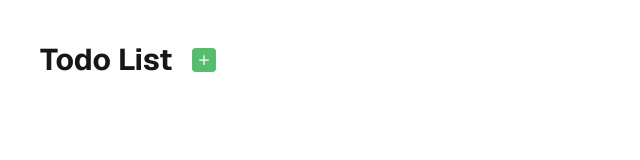
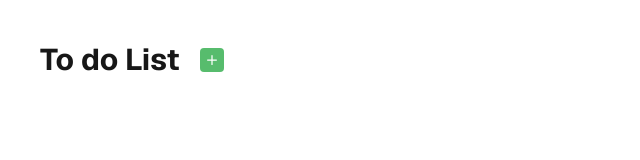
Before and after one commit to LucasDanieel/todo-list, a Next.js app: page / in a window 1280 px wide. Shown: the top 160 px of the page, without its empty margins (0-640 px from the left). Built offline with nearby package versions, Linux system fonts and the light colour scheme.

Commit message:
Updating title

```diff
--- a/src/app/components/title/title.tsx
+++ b/src/app/components/title/title.tsx
@@ -8,7 +8,7 @@ type TitleProps = {
 export default function Title({ setOpenModal }: TitleProps) {
   return (
     <div className={styles.title}>
-      <h2>Todo List</h2>
+      <h2>To do List</h2>
       <div className={styles.iconTitle} onClick={() => setOpenModal(true)}>
         <svg
           xmlns="http://www.w3.org/2000/svg"
--- a/src/app/layout.tsx
+++ b/src/app/layout.tsx
@@ -13,7 +13,7 @@ const geistMono = Geist_Mono({
 });
 
 export const metadata: Metadata = {
-  title: "Create Next App",
+  title: "To do",
   description: "Generated by create next app",
 };
 
```
